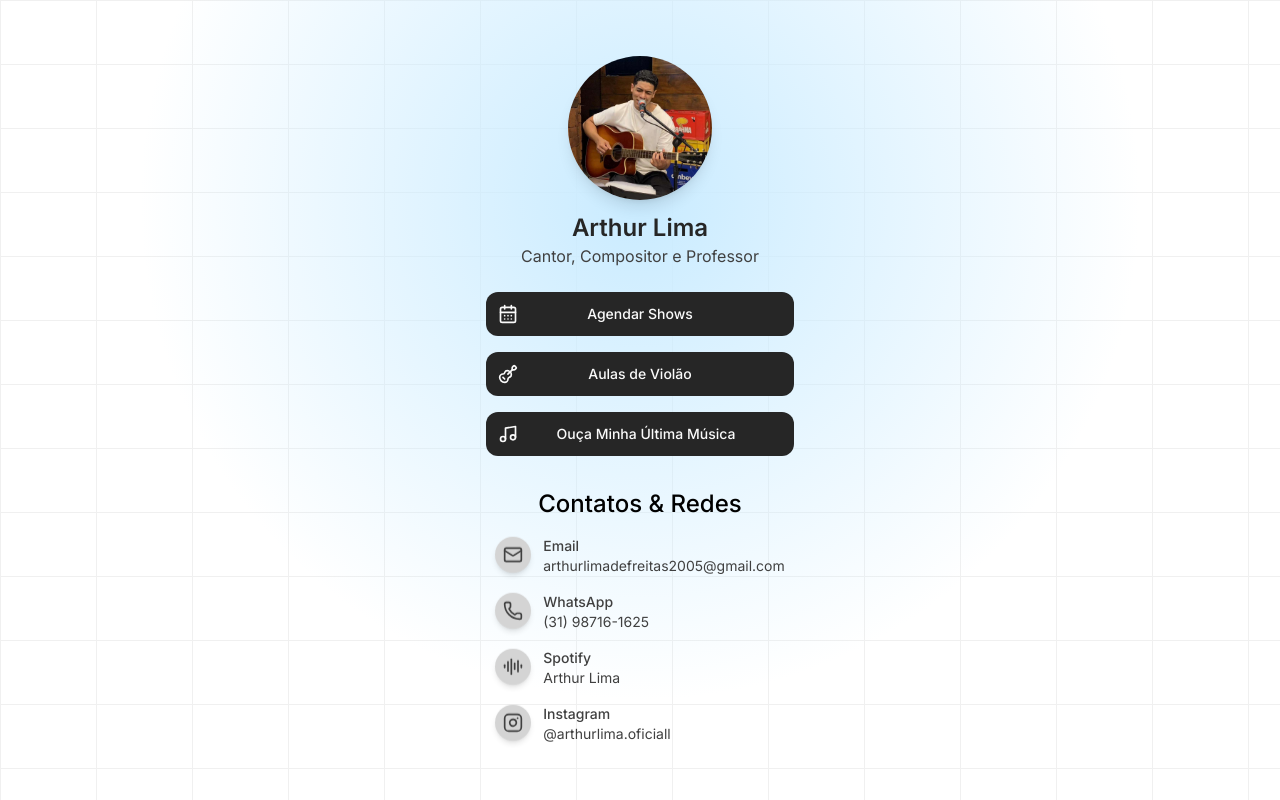
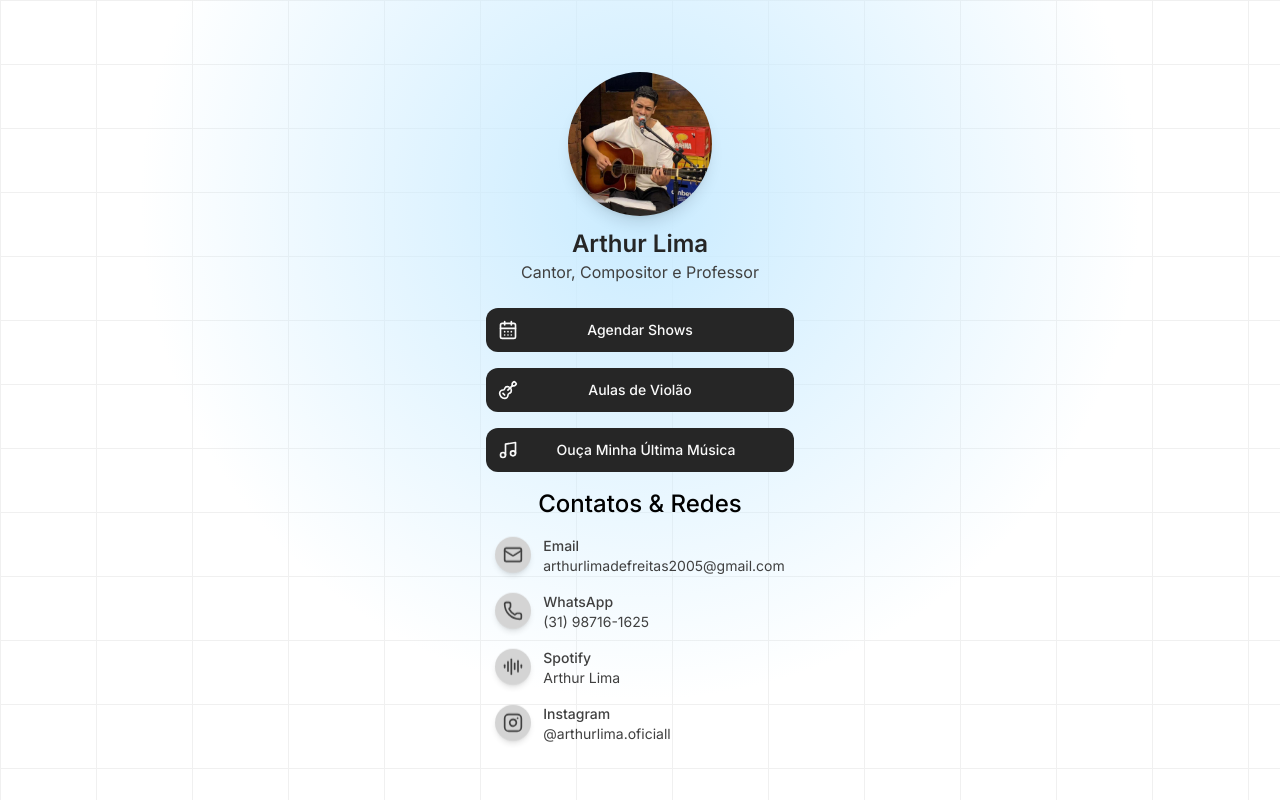
Before and after one commit to Matdev6/limaLinks, a React (Vite) app: page / in a window 1280 px wide. Built offline with nearby package versions, Linux system fonts and the light colour scheme.

Commit message:
Update App.tsx

```diff
--- a/src/App.tsx
+++ b/src/App.tsx
@@ -8,7 +8,7 @@ function App() {
 			<div className="absolute inset-0 -z-10 h-full w-full bg-white bg-[linear-gradient(to_right,#f0f0f0_1px,transparent_1px),linear-gradient(to_bottom,#f0f0f0_1px,transparent_1px)] bg-[size:6rem_4rem]"><div className="absolute bottom-0 left-0 right-0 top-0 bg-[radial-gradient(circle_500px_at_50%_200px,#C9EBFF,transparent)]"></div></div>
 			{/* Perfil */}
 			<div className="flex flex-col items-center gap-3 ">
-				<img src={lima} alt="Foto de perfil Arthur Lima" className="h-32 w-32 md:w-36 md:h-36 rounded-full shadow-lg" />
+				<img src={lima} alt="Foto de perfil Arthur Lima" className="h-32 w-32 md:w-36 md:h-36 rounded-full shadow-lg mt-4" />
 				<div className="flex flex-col items-center">
 					<h2 className=" text-2xl font-semibold text-neutral-800">Arthur Lima</h2>
 					<p className="text-neutral-700">Cantor, Compositor e Professor</p>
@@ -55,7 +55,7 @@ function App() {
 			</div>
 
 			{/* Redes sociais */}
-			<h2 className="text-2xl font-medium mt-4">Contatos & Redes</h2>
+			<h2 className="text-2xl font-medium ">Contatos & Redes</h2>
 			<div className="flex flex-col gap-4 ">
 				<a href="mailto:arthurlimadefreitas2005@gmail.com" className="flex items-center gap-3 text-neutral-700 hover:text-black transition-all ">
 					<span className="p-2 bg-neutral-300 rounded-full shadow-md animate-bounce">
```
